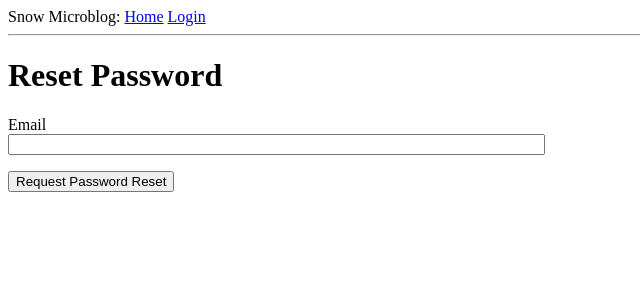
After one commit to liusheen/snowmicroblog, a Flask app: page /reset_password_request in a window 1280 px wide. The commit adds this page. Shown: the top 300 px of the page, without its empty margins (0-640 px from the left). Run offline with Flask 2, Linux system fonts and the light colour scheme.

Commit message:
add email reset password

```diff
--- a/microblog/app/__init__.py
+++ b/microblog/app/__init__.py
@@ -6,6 +6,7 @@ from flask_login import LoginManager
 import logging
 from logging.handlers import SMTPHandler, RotatingFileHandler
 import os
+from flask_mail import Mail
 
 app = Flask(__name__)
 app.config.from_object(Config)
@@ -13,6 +14,8 @@ db = SQLAlchemy(app)
 migrate = Migrate(app, db)
 login = LoginManager(app)
 login.login_view = 'login'
+mail = Mail(app)
+
 
 from app import routes, models, errors
 
--- a/microblog/app/forms.py
+++ b/microblog/app/forms.py
@@ -49,3 +49,15 @@ class PostForm(FlaskForm):
     post = TextAreaField('Say something', validators=[
         DataRequired(), Length(min=1, max=140)])
     submit = SubmitField('Submit')
+
+
+class ResetPasswordRequestForm(FlaskForm):
+    email = StringField('Email', validators=[DataRequired(), Email()])
+    submit = SubmitField('Request Password Reset')
+
+
+class ResetPasswordForm(FlaskForm):
+    password = PasswordField('Password', validators=[DataRequired()])
+    password2 = PasswordField(
+        'Repeat Password', validators=[DataRequired(), EqualTo('password')])
+    submit = SubmitField('Request Password Reset')
--- a/microblog/app/routes.py
+++ b/microblog/app/routes.py
@@ -1,10 +1,11 @@
 from flask import render_template, flash, redirect, url_for, request
 from app import app, db
-from app.forms import LoginForm, RegistrationForm, EditProfileForm, PostForm
+from app.forms import LoginForm, RegistrationForm, EditProfileForm, PostForm, ResetPasswordRequestForm, ResetPasswordForm
 from flask_login import current_user, login_user, logout_user, login_required
 from app.models import User, Post
 from werkzeug.urls import url_parse
 from datetime import datetime
+from app.email import send_password_reset_email
 
 @app.route('/', methods=['GET', 'POST'])
 @app.route('/index', methods=['GET', 'POST'])
@@ -143,3 +144,32 @@ def explore():
         if posts.has_prev else None
     return render_template("index.html", title='Explore', posts=posts.items,
                           next_url=next_url, prev_url=prev_url)
+
+@app.route('/reset_password_request', methods=['GET', 'POST'])
+def reset_password_request():
+    if current_user.is_authenticated:
+        return redirect(url_for('index'))
+    form = ResetPasswordRequestForm()
+    if form.validate_on_submit():
+        user = User.query.filter_by(email=form.email.data).first()
+        if user:
+            send_password_reset_email(user)
+        flash('Check your email for the instructions to reset your password')
+        return redirect(url_for('login'))
+    return render_template('reset_password_request.html',
+                           title='Reset Password', form=form)
+
+@app.route('/reset_password/<token>', methods=['GET', 'POST'])
+def reset_password(token):
+    if current_user.is_authenticated:
+        return redirect(url_for('index'))
+    user = User.verify_reset_password_token(token)
+    if not user:
+        return redirect(url_for('index'))
+    form = ResetPasswordForm()
+    if form.validate_on_submit():
+        user.set_password(form.password.data)
+        db.session.commit()
+        flash('Your password has been reset.')
+        return redirect(url_for('login'))
+    return render_template('reset_password.html', form=form)
--- a/microblog/app/templates/index.html
+++ b/microblog/app/templates/index.html
@@ -4,7 +4,6 @@
     <h1>Hi, {{ current_user.username }}!</h1>
     {% if form %}
     <form action="" method="post">
-        <a href="{{ url_for('explore') }}">Explore</a>
         {{ form.hidden_tag() }}
         <p>
             {{ form.post.label }}<br>
@@ -14,6 +13,7 @@
             {% endfor %}
         </p>
         <p>{{ form.submit() }}</p>
+        <a href="{{ url_for('explore') }}">Explore</a>
     </form>
     {% endif %}
     {% for post in posts %}
--- a/microblog/app/templates/login.html
+++ b/microblog/app/templates/login.html
@@ -22,4 +22,8 @@
         <p>{{ form.submit() }}</p>
     </form>
     <p>New User? <a href="{{ url_for('register') }}">Click to Register!</a></p>
+    <p>
+        Forgot Your Password?
+        <a href="{{ url_for('reset_password_request') }}">Click to Reset It</a>
+    </p>
 {% endblock %}
--- /dev/null
+++ b/microblog/app/templates/reset_password_request.html
@@ -0,0 +1,16 @@
+{% extends "base.html" %}
+
+{% block content %}
+    <h1>Reset Password</h1>
+    <form action="" method="post">
+        {{ form.hidden_tag() }}
+        <p>
+            {{ form.email.label }}<br>
+            {{ form.email(size=64) }}<br>
+            {% for error in form.email.errors %}
+            <span style="color: red;">[{{ error }}]</span>
+            {% endfor %}
+        </p>
+        <p>{{ form.submit() }}</p>
+    </form>
+{% endblock %}
```
Also changed, not shown: microblog/app/email.py (added, +19 -0 lines), microblog/app/models.py (+17 -1 lines), microblog/app/templates/email/reset_password.html (added, +12 -0 lines), microblog/app/templates/email/reset_password.txt (added, +11 -0 lines), microblog/app/templates/reset_password.html (added, +23 -0 lines), microblog/app.db, 1 other file.
